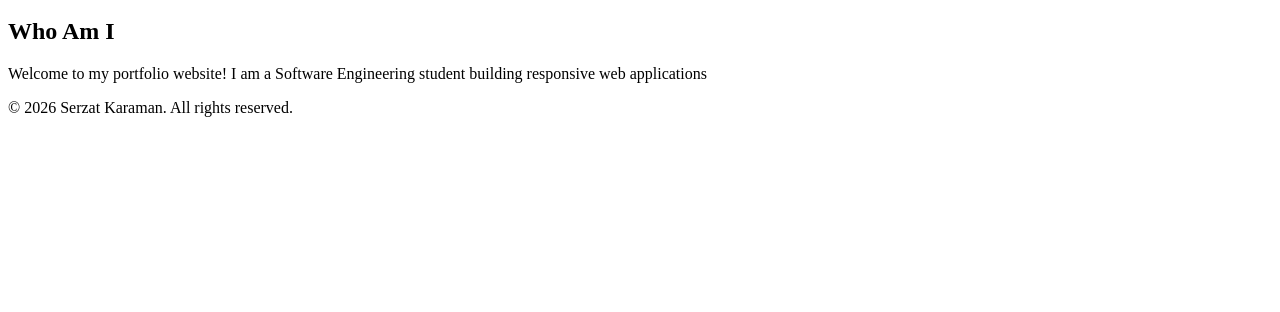
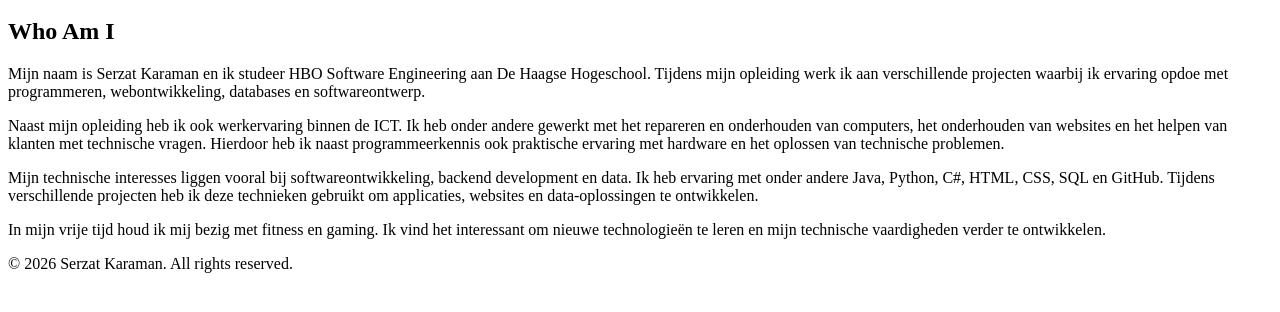
Before and after one commit to Serzat/Serzat.github.io, a plain HTML site: page index.html in a window 1280 px wide. Shown: the part 136-448 px from the top of the page. Drawn offline with Linux system fonts and the light colour scheme.

Commit message:
who am i

```diff
--- a/index.html
+++ b/index.html
@@ -49,7 +49,35 @@
         <!-- ================================================================= -->
         <section id="whoami">
             <h2>Who Am I</h2> <!-- Subheading for this section -->
-            <p>Welcome to my portfolio website! I am a Software Engineering student building responsive web applications</p>
+
+            <p>
+                Mijn naam is Serzat Karaman en ik studeer HBO Software Engineering
+                aan De Haagse Hogeschool. Tijdens mijn opleiding werk ik aan verschillende
+                projecten waarbij ik ervaring opdoe met programmeren, webontwikkeling,
+                databases en softwareontwerp.
+            </p>
+
+            <p>
+                Naast mijn opleiding heb ik ook werkervaring binnen de ICT.
+                Ik heb onder andere gewerkt met het repareren en onderhouden van computers,
+                het onderhouden van websites en het helpen van klanten met technische vragen.
+                Hierdoor heb ik naast programmeerkennis ook praktische ervaring met hardware
+                en het oplossen van technische problemen.
+            </p>
+
+            <p>
+                Mijn technische interesses liggen vooral bij softwareontwikkeling,
+                backend development en data. Ik heb ervaring met onder andere Java,
+                Python, C#, HTML, CSS, SQL en GitHub. Tijdens verschillende projecten
+                heb ik deze technieken gebruikt om applicaties, websites en
+                data-oplossingen te ontwikkelen.
+            </p>
+
+            <p>
+                In mijn vrije tijd houd ik mij bezig met fitness en gaming.
+                Ik vind het interessant om nieuwe technologieën te leren en mijn
+                technische vaardigheden verder te ontwikkelen.
+            </p>
         </section>
 
     </main>
```
